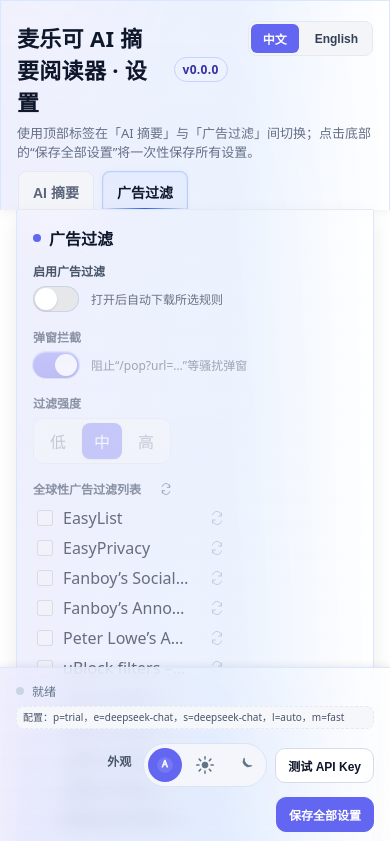
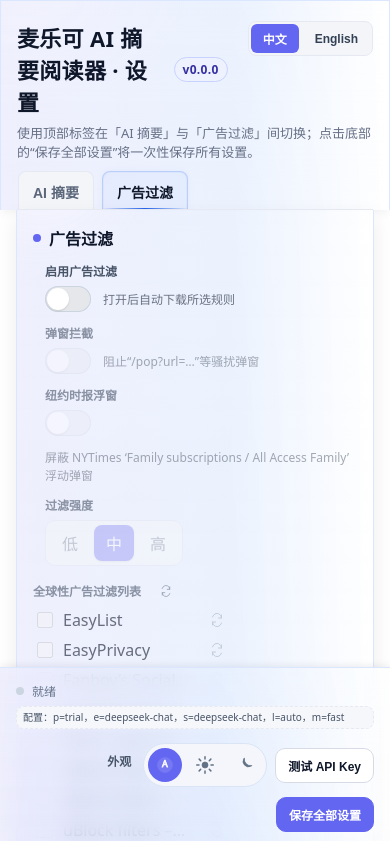
Before and after one commit to mallocfeng/SummarizerX, a browser extension: page options.html in a window 390 px wide. Both pictures are taken after a click on the tab "广告过滤". Shown: the top 841 px of the page. Drawn offline with Linux system fonts and the light colour scheme.

Commit message:
chore: beta bump to 2.0.7 (version_name 2.0.7-beta); add NYTimes upsell toggle + i18n; adjust adblock layout + indent; set default toggles off for fresh installs

```diff
--- a/i18n.js
+++ b/i18n.js
@@ -71,6 +71,8 @@ const I18N = {
       enableHint: "打开后自动下载所选规则",
       blockPopups: "弹窗拦截",
       blockPopupsHint: "阻止“/pop?url=…”等骚扰弹窗",
+      nytPopupLabel: "纽约时报浮窗",
+      nytPopupHint: "屏蔽 NYTimes ‘Family subscriptions / All Access Family’ 浮动弹窗",
       strength: "过滤强度",
       low: "低",
       medium: "中",
@@ -188,6 +190,8 @@ const I18N = {
       enableHint: "Automatically download selected lists when enabled",
       blockPopups: "Popup blocking",
       blockPopupsHint: "Block annoying popups like '/pop?url=…'",
+      nytPopupLabel: "NYTimes upsell popup",
+      nytPopupHint: "Hide NYTimes ‘Family subscriptions / All Access Family’ floating popup",
       strength: "Filter strength",
       low: "Low",
       medium: "Medium",
--- a/options.css
+++ b/options.css
@@ -815,8 +815,15 @@ html[data-theme="dark"] #adblock-strength-seg .seg-btn[aria-selected="true"],
 html[data-theme="dark"] #adblock-strength-seg .seg-btn.active{ background: var(--primary-600); color:#fff; }
 
 /* ---- Adblock first row layout (three controls in one line) ---- */
-.adblock-row{ display:flex; gap:16px; align-items:center; flex-wrap:wrap; margin-bottom:14px; }
-.adblock-row .field{ margin: 0; min-width: 220px; }
+.adblock-row{
+  display:flex;
+  flex-direction: column;      /* stack vertically */
+  align-items: flex-start;      /* left align */
+  gap:12px;                     /* vertical spacing between items */
+  margin-bottom:14px;
+  padding-left: 12px;           /* slight right indent */
+}
+.adblock-row .field{ margin: 0; width: 100%; min-width: 0; }
 .adblock-row .field .label{ margin-bottom: 6px; }
 .adblock-row .switch{ transform: none; }
 
--- a/options.html
+++ b/options.html
@@ -200,6 +200,18 @@
           </div>
         </div>
 
+        <!-- NYTimes 专项：屏蔽家庭订阅浮窗 -->
+        <div class="field">
+          <label class="label" id="nyt-popup-label">纽约时报浮窗</label>
+          <div class="row" style="display:flex; align-items:center; gap:12px;">
+            <label class="switch">
+              <input id="nyt_block_family_popup" type="checkbox" />
+              <span class="switch-slider"></span>
+            </label>
+            <span class="hint" id="nyt-popup-hint">屏蔽 NYTimes “Family subscriptions / All Access Family” 浮动弹窗</span>
+          </div>
+        </div>
+
         <div class="field">
           <label class="label" id="adblock-strength-label">过滤强度</label>
           <div class="seg" id="adblock-strength-seg" role="tablist" aria-label="过滤强度">
--- a/options.js
+++ b/options.js
@@ -333,7 +333,7 @@ function applyPresetToTextarea(force = false) {
 async function loadSettings() {
   const d = await getSettings(); // ← 统一读取（含 trial 默认）
   const { trial_consent = false, need_trial_consent_focus = false } = await chrome.storage.sync.get({ trial_consent: false, need_trial_consent_focus: false });
-  const { adblock_enabled = false, adblock_strength = FILTER_DEFAULT_STRENGTH, adblock_selected = [], adblock_block_popups = true } = await chrome.storage.sync.get({ adblock_enabled: false, adblock_strength: FILTER_DEFAULT_STRENGTH, adblock_selected: [], adblock_block_popups: true });
+  const { adblock_enabled = false, adblock_strength = FILTER_DEFAULT_STRENGTH, adblock_selected = [], adblock_block_popups = false, nyt_block_family_popup = false } = await chrome.storage.sync.get({ adblock_enabled: false, adblock_strength: FILTER_DEFAULT_STRENGTH, adblock_selected: [], adblock_block_popups: false, nyt_block_family_popup: false });
 
   // 平台（默认 trial）
   const aiProvider = d.aiProvider || DEFAULTS.aiProvider;
@@ -391,6 +391,8 @@ async function loadSettings() {
     updateAdblockSectionEnabledState();
     const popCb = document.getElementById('adblock_block_popups');
     if (popCb) popCb.checked = !!adblock_block_popups;
+    const nytCb = document.getElementById('nyt_block_family_popup');
+    if (nytCb) nytCb.checked = !!nyt_block_family_popup;
   } catch {}
 }
 
@@ -428,7 +430,8 @@ async function saveSettings() {
     adblock_selected: (function(){
       return Array.from(getAdblockSelectedSet());
     })(),
-    adblock_block_popups: !!(document.getElementById('adblock_block_popups')?.checked)
+    adblock_block_popups: !!(document.getElementById('adblock_block_popups')?.checked),
+    nyt_block_family_popup: !!(document.getElementById('nyt_block_family_popup')?.checked)
   };
 
   // 同步保存平台专用 key（便于切换回填）
@@ -793,6 +796,9 @@ async function updateUIText() {
   updateElementText('adblock-enable-hint', await t('adblock.enableHint'));
   updateElementText('adblock-block-popups-label', await t('adblock.blockPopups'));
   updateElementText('adblock-block-popups-hint', await t('adblock.blockPopupsHint'));
+  // NYTimes popup switch
+  updateElementText('nyt-popup-label', await t('adblock.nytPopupLabel'));
+  updateElementText('nyt-popup-hint', await t('adblock.nytPopupHint'));
   updateElementText('adblock-strength-label', await t('adblock.strength'));
   // 强度按钮文字
   try {
@@ -1090,7 +1096,8 @@ function updateAdblockSectionEnabledState(){
     document.getElementById('adblock_global_lists'),
     document.getElementById('adblock_regional_lists'),
     document.getElementById('adblock_cookie_lists'),
-    document.getElementById('adblock_block_popups')
+    document.getElementById('adblock_block_popups'),
+    document.getElementById('nyt_block_family_popup')
   ];
   controls.forEach(el => { if (el) el.closest('.field')?.classList.toggle('disabled', !enabled); });
   document.querySelectorAll('#adblock_global_lists input, #adblock_regional_lists input, #adblock_cookie_lists input').forEach(el => { el.disabled = !enabled; });
@@ -1098,6 +1105,8 @@ function updateAdblockSectionEnabledState(){
   document.querySelectorAll('.sync-btn').forEach(el => { el.disabled = !enabled; });
   const popCb = document.getElementById('adblock_block_popups');
   if (popCb) popCb.disabled = !enabled;
+  const nytCb = document.getElementById('nyt_block_family_popup');
+  if (nytCb) nytCb.disabled = !enabled;
 }
 
 function initAdblockUI(){
```
Also changed, not shown: adblock_content.js (+57 -2 lines), manifest.json.
